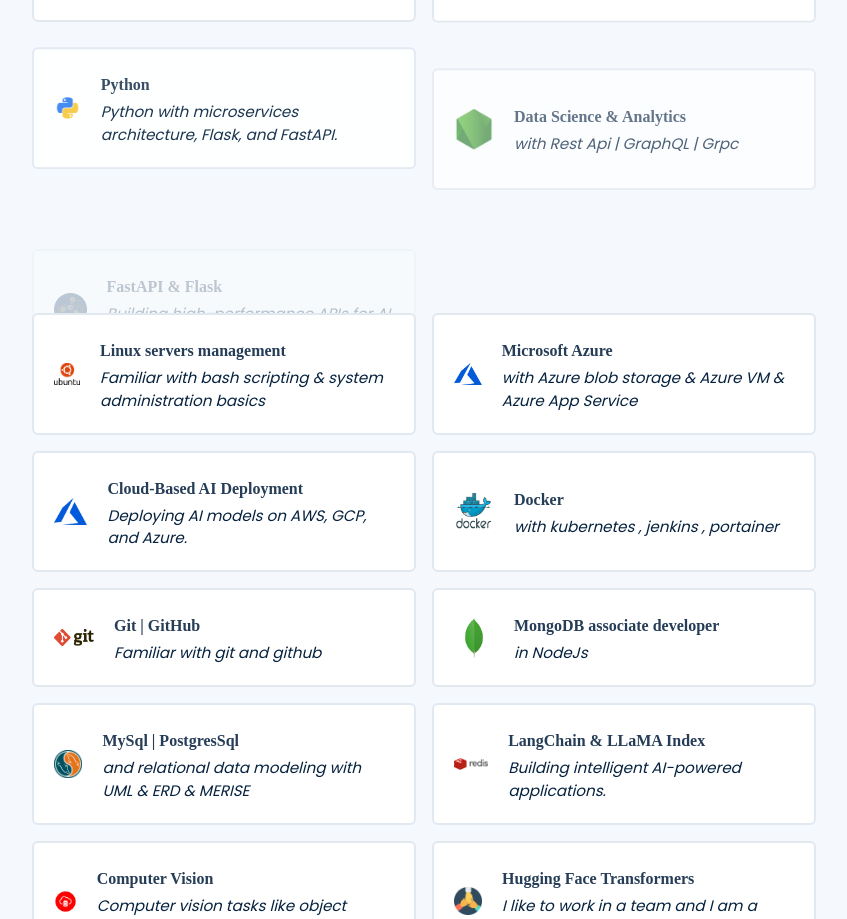
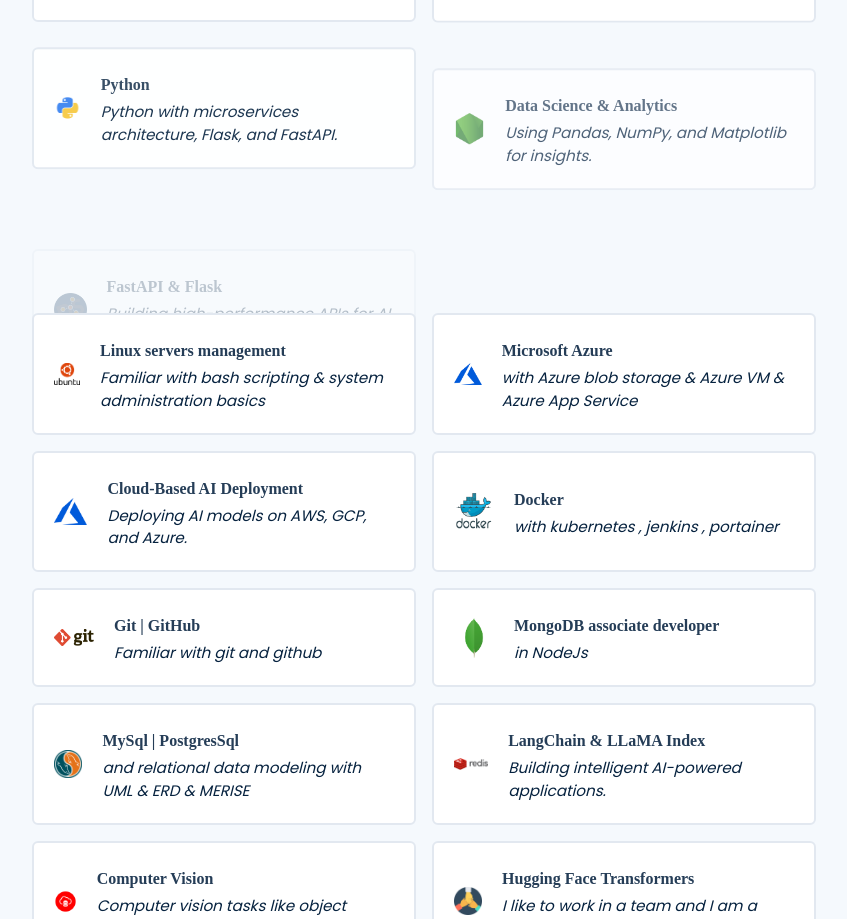
Before and after one commit to sial-sanwal/SanwalKhan-AI-Portfolio, a React (Vite) app: page / in a window 1280 px wide. Shown: the part 1967-2886 px from the top of the page, without its empty margins (216-1063 px from the left). Built offline with nearby package versions, Linux system fonts and the light colour scheme; a web font is replaced by a local one.

Commit message:
update the skill-sets

```diff
--- a/src/Content.js
+++ b/src/Content.js
@@ -152,7 +152,7 @@
             }, {
                 name: "Python", para: "Python with microservices architecture, Flask, and FastAPI.", logo: python,
             }, {
-                name: "Data Science & Analytics", para: "with  Rest Api |  GraphQL | Grpc", logo: nodejs,
+                name: "Data Science & Analytics", para: "Using Pandas, NumPy, and Matplotlib for insights.", logo: nodejs,
             }, {
                 name: "FastAPI & Flask",
                 para: "Building high-performance APIs for AI services.",
```
